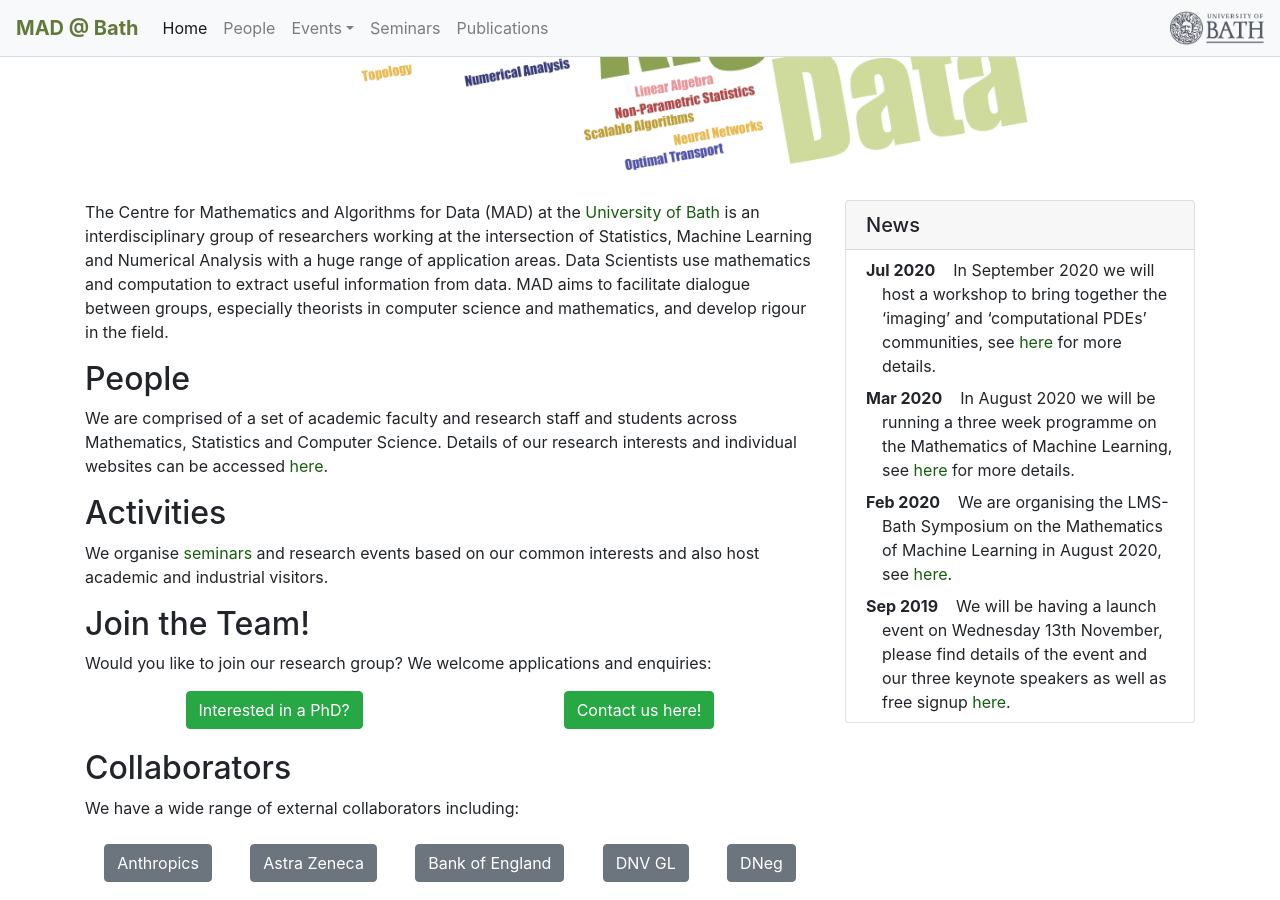
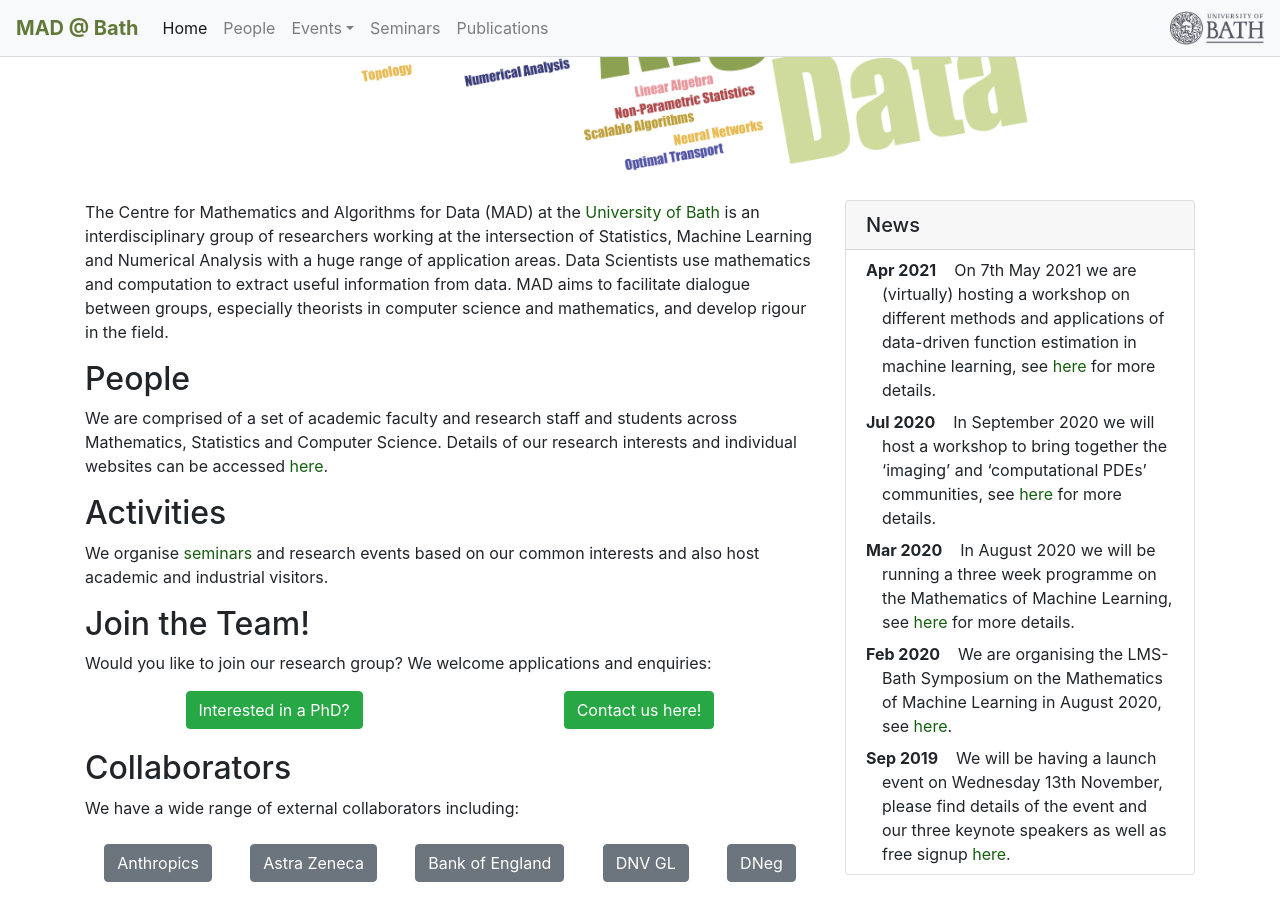
Before and after one commit to mathematics-and-algorithms-for-data/mathematics-and-algorithms-for-data.github.io, a Jekyll site: the page built from index.md, in a window 1280 px wide and 900 px high, scrolled down 518 px. Built offline with Jekyll 4.4.1, drawn with Linux system fonts in a browser that asks for light colours; nearby versions of some CDN libraries.

Commit message:
add sergeys workshop to news

```diff
--- a/_data/news.yml
+++ b/_data/news.yml
@@ -11,3 +11,6 @@ items:
   - date: "2020-07-28"
     text: "In September 2020 we will host a workshop to bring together the 'imaging' and 'computational PDEs' communities, see [here](https://sites.google.com/view/imaging-pde-2020) for more details."
     critical: true
+  - date: "2021-04-29"
+    text: "On 7th May 2021 we are (virtually) hosting a workshop on different methods and applications of data-driven function estimation in machine learning, see [here](https://mathematics-and-algorithms-for-data.github.io/events/workshop2/) for more details."
+    critical: true
```
